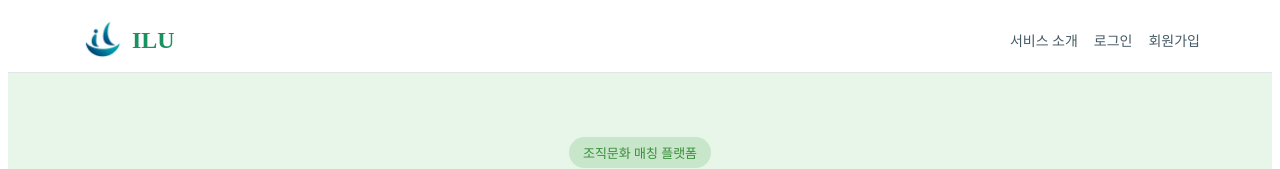
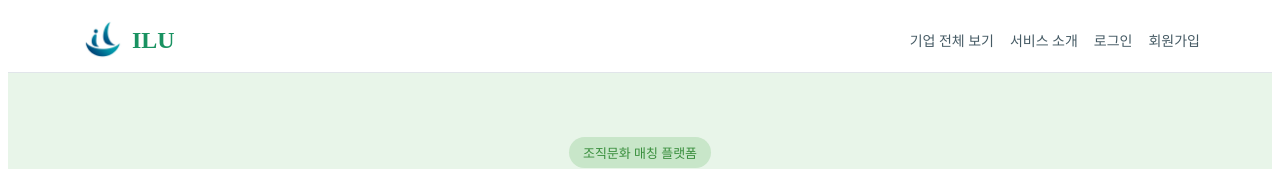
Before and after one commit to yooneverse/project_ILU, a Vue app in the folder ILU_service/: page / in a window 1280 px wide. Shown: the top 169 px of the page. Built offline with nearby package versions, Linux system fonts and the light colour scheme.

Commit message:
기업상세보기_업데이트_u1

```diff
--- a/ILU_service/src/App.vue
+++ b/ILU_service/src/App.vue
@@ -11,6 +11,10 @@
 
         <!-- Navigation -->
         <nav class="nav-right">
+          <RouterLink to="/companies" class="nav-link">
+            기업 전체 보기
+          </RouterLink>
+
           <RouterLink to="/" class="nav-link">
             서비스 소개
           </RouterLink>
```
